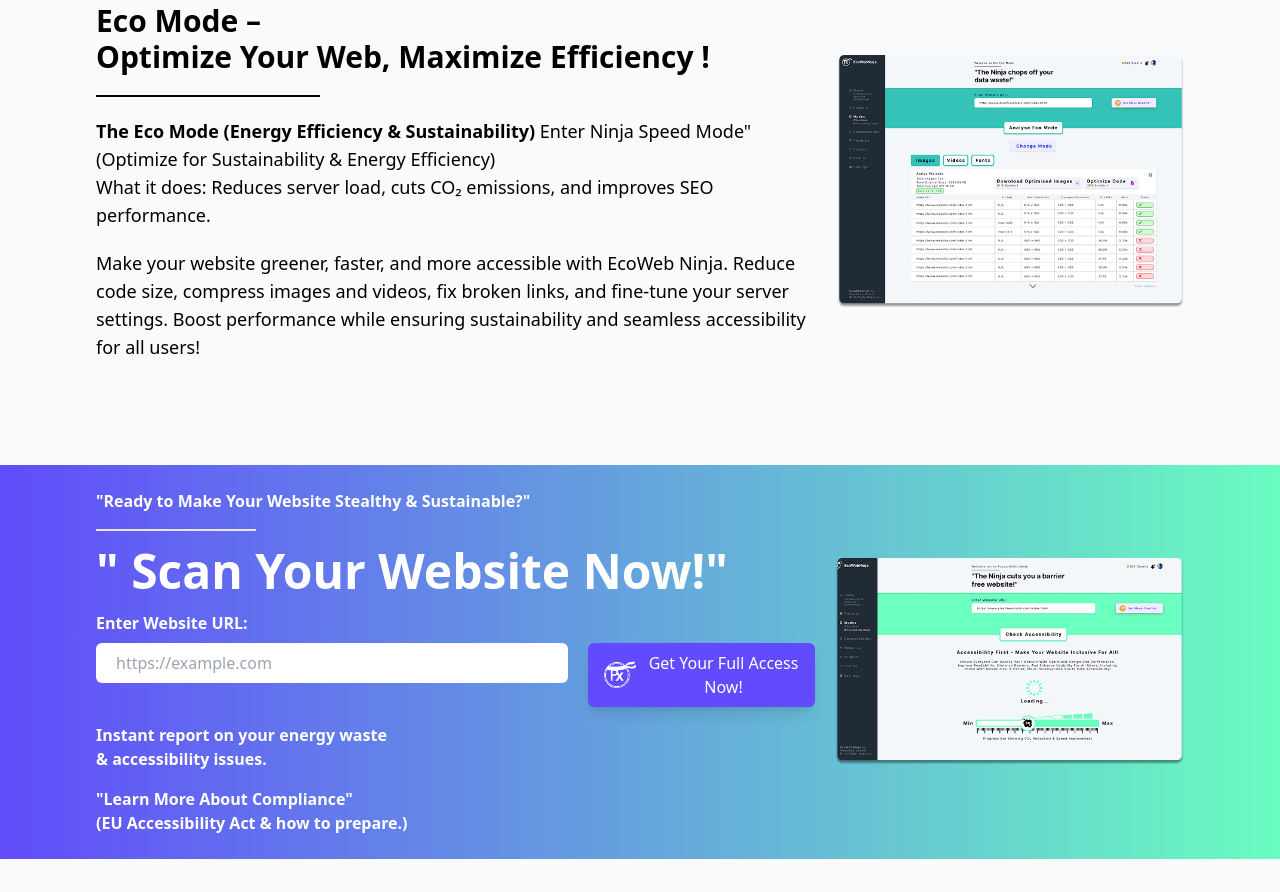
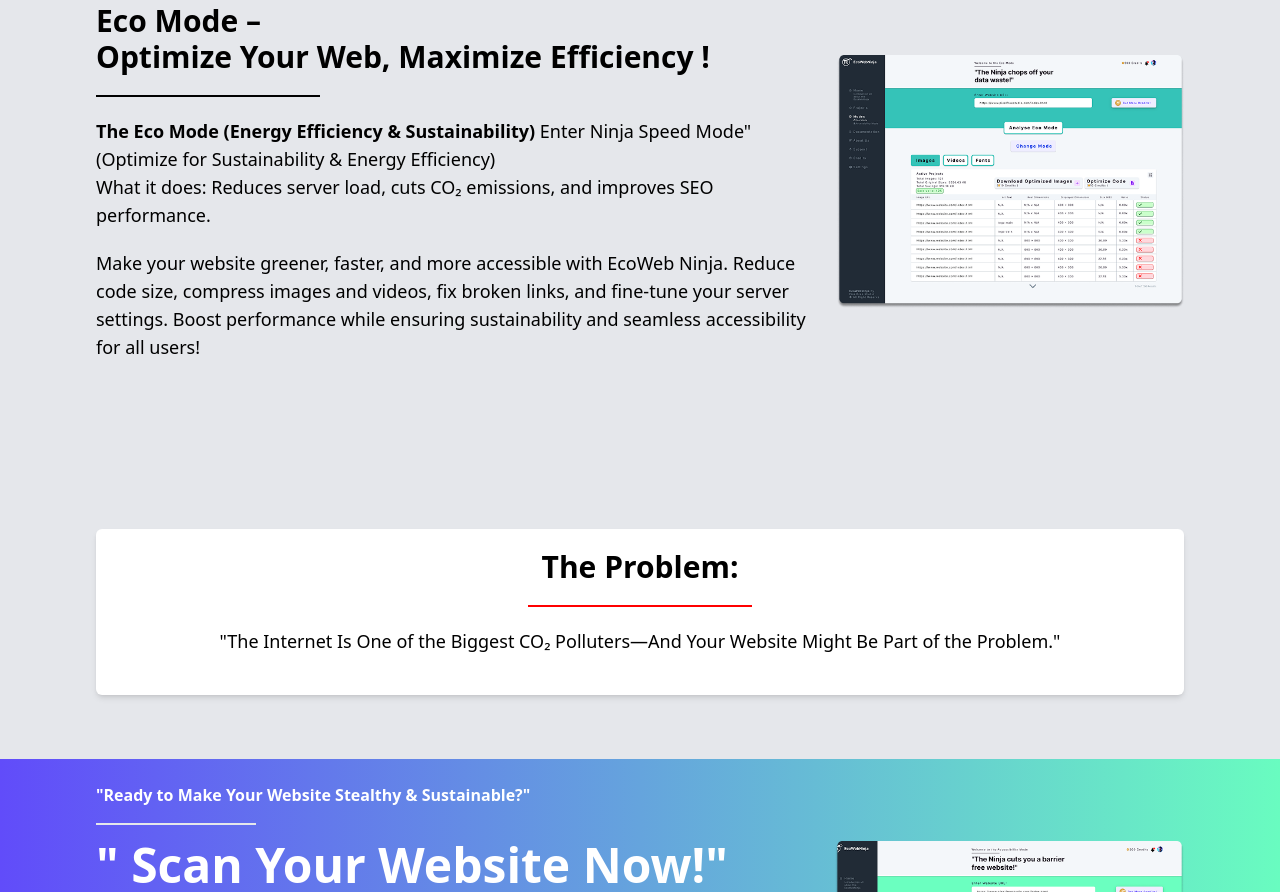
Before and after one commit to AkasDatta/EcoWebNinja, a plain HTML site: page index.html in a window 1280 px wide. Shown: the part 1908-2800 px from the top of the page. Before the commit the page ends 2767 px from the top, so only its background shows below. Drawn offline with nearby package versions, Linux system fonts and the light colour scheme.

Commit message:
done the probnlem

```diff
--- a/index.html
+++ b/index.html
@@ -12,7 +12,7 @@
     <!-- Font Awesome -->
     <link rel="stylesheet" href="https://site-assets.fontawesome.com/releases/v6.5.1/css/all.css">
 </head>
-<body class="bg-gray-50">
+<body class="bg-gray-200">
     <!-- Navbar -->
     <nav class="border-gray-200 bg-[#212b36] top-0 w-full z-50 fixed">
         <div class="flex flex-wrap items-center justify-between mx-auto py-4 px-6 md:px-16 lg:px-10 xl:px-8 ">
@@ -98,7 +98,7 @@
 
     <!-- Works -->
      <div class="px-4 md:px-12 lg:px-12 xl:px-24 py-16">
-        <div class="bg-white p-5 shadow-lg">
+        <div class="bg-white p-5 shadow-md rounded-md">
             <div class="flex flex-col items-center justify-center text-center">
                 <h2 class="text-3xl text-[#624BFF] pb-4">How does the EcoWeb Ninja work?</h2>
                 <hr class="border border-[#624BFF] w-60">
@@ -172,7 +172,20 @@
                 <img src="./img/Eco Mode - URL 1.png" class="mx-auto" alt="">
             </div>
         </div>
-      </div>
+    </div>
+
+    <!-- The Problem  -->
+     <div>
+        <div class="px-4 md:px-12 lg:px-12 xl:px-24 py-16">
+            <div class="bg-white p-5 rounded-md shadow-md">
+                <div class="text-center">
+                    <h2 class="text-3xl font-bold pb-5">The Problem:</h2>
+                        <hr class="w-56 border border-[#FF0000] mx-auto">
+                        <p class="py-5 text-lg">"The Internet Is One of the Biggest CO₂ Polluters—And Your Website Might Be Part of the Problem."</p>
+                </div>
+            </div>
+         </div>
+     </div>
 
     <!-- Website scan  -->
     <div class="px-4 md:px-12 lg:px-12 xl:px-24 py-6 h-auto bg-gradient-to-r from-[#614cfa] to-[#69fcc0]">
@@ -182,11 +195,11 @@
                 <hr class="border w-40">
                 <h1 class="py-4 font-bold text-white text-3xl lg:text-5xl xl:text-5xl">" Scan Your Website Now!"</h1>
                 <h2 class="font-bold text-white pb-2">Enter Website URL:</h2>
-                <div class="grid grid-cols-1 lg:grid-cols-3 gap-5">
-                    <div class="col-span-1 lg:col-span-2">
+                <div class="grid grid-cols-1 lg:grid-cols-5 gap-5">
+                    <div class="col-span-1 lg:col-span-3">
                         <input type="name" id="name" class="bg-white rounded-md px-5 py-2 w-full" placeholder="https://example.com" />
                     </div>
-                    <div class="col-span-1">
+                    <div class="col-span-1 lg:col-span-2">
                         <button class="bg-[#624BFF] text-white flex gap-3 text-md items-center px-4 py-2 rounded-md shadow-lg">
                             <img src="./img/Banner/logo.png" class="w-8" alt="">Get Your Full Access Now!
                         </button>
```
